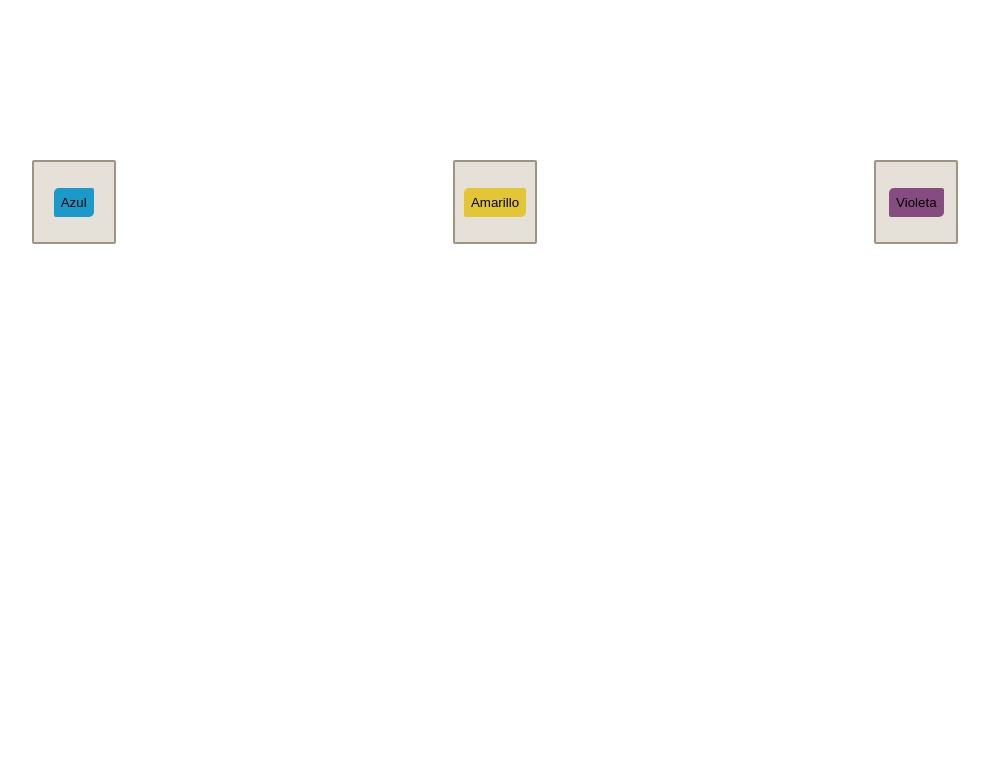
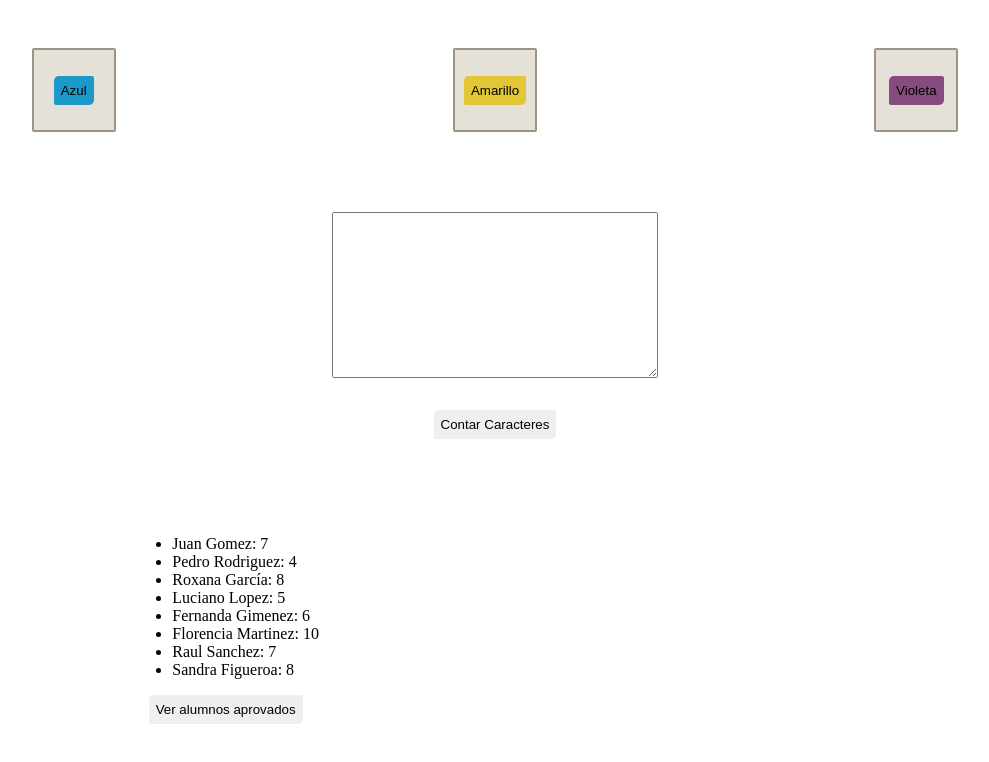
Before and after one commit to pauligarcia8/javascript-excersises, a plain HTML site: page UTN/Unidad 2/index.html in a window 1280 px wide. Shown: the whole page, without its empty margins (145-1134 px from the left). Drawn offline with Linux system fonts and the light colour scheme.

Commit message:
UTN-Course-U2: finish exercises

```diff
--- a/UTN/Unidad 2/exercisesU2.js
+++ b/UTN/Unidad 2/exercisesU2.js
@@ -1,4 +1,83 @@
+// Ejercicio 1:
+// Crear un documento html con 3 cuadrados que, al ser clickeados, cambien el color de fondo del documento. Cada cuadrado debera tener un color distinto.
 
-const changeColor = (color) => {
-    document.body.style.backgroundColor = color;
+
+export const changeColor = (color) => {
+  document.body.style.backgroundColor = color;
+};
+
+window.changeColor = changeColor;
+// Ejercicio 2:
+// Programar un contador de caracteres para un textarea.
+
+export const countCharacters = () => {
+  const valueText = document.getElementById("textarea").value;
+  const message = document.getElementById("message");
+  if (valueText.length === 0) {
+    message.textContent = `El textarea no tiene caracteres`;
+  } else if (valueText.length === 1) {
+    message.textContent = `El textarea tiene ${valueText.length} caracter`;
+  } else {
+    message.textContent = `El textarea tiene ${valueText.length} caracteres`;
+  }
+};
+
+window.countCharacters = countCharacters;
+
+// Ejercicio 3:
+// Dado el siguiente array de alumnos utilizar los métodos de array vistos para generar un array con los alumnos aprobados. Se considera aprobado todo alumno que tenga una nota mayor o igual a 7.
+
+export const alumnos = [
+  {
+    nombre: "Juan Gomez",
+    nota: 7,
+  },
+  {
+    nombre: "Pedro Rodriguez",
+    nota: 4,
+  },
+  {
+    nombre: "Roxana García",
+    nota: 8,
+  },
+  {
+    nombre: "Luciano Lopez",
+    nota: 5,
+  },
+  {
+    nombre: "Fernanda Gimenez",
+    nota: 6,
+  },
+  {
+    nombre: "Florencia Martinez",
+    nota: 10,
+  },
+  {
+    nombre: "Raul Sanchez",
+    nota: 7,
+  },
+  {
+    nombre: "Sandra Figueroa",
+    nota: 8,
+  },
+];
+
+const ul = document.getElementById("students-list");
+for (let i = 0; i < alumnos.length; i++) {
+  let li = document.createElement("li");
+  li.appendChild(
+    document.createTextNode(`${alumnos[i].nombre}: ${alumnos[i].nota}`)
+  );
+  ul.appendChild(li);
 }
+
+const approvedStudents = (alumnos) => {
+  const approved = alumnos.filter((num) => num.nota >= 7);
+  const allNames = approved.map((alumno) => alumno.nombre).join(", ");
+  messageStudents.textContent = `Alumnos: ${allNames}`;
+  console.log(approved);
+};
+
+const button = document.getElementById("students-btn");
+const messageStudents = document.getElementById("students-approved");
+button.onclick = () => approvedStudents(alumnos);
--- a/UTN/Unidad 2/index.html
+++ b/UTN/Unidad 2/index.html
@@ -13,6 +13,18 @@
         <div class="box"><button class="yellow" onclick="changeColor('#D7CE2B')">Amarillo</button></div>
         <div class="box"><button class="violet" onclick="changeColor('#7A3E72')">Violeta</button></div>
     </div>
+    <div class="text-container">
+        <textarea id="textarea" name="textarea"></textarea>
+        <button onclick="countCharacters()">Contar Caracteres</button>
+        <p id="message"></p>
+    </div>
+    <div class="students-container">
+        <div class="students-list">
+            <ul id="students-list"></ul>
+            <button id="students-btn">Ver alumnos aprovados</button>
+        </div>
+        <p id="students-approved"></p>
+    </div>
 </body>
-<script src="exercisesU2.js"></script>
+<script type="module" src="exercisesU2.js"></script>
 </html>
--- a/UTN/Unidad 2/styles.css
+++ b/UTN/Unidad 2/styles.css
@@ -1,8 +1,8 @@
-.box-container {
+.box-container, .students-container {
     display: flex;
     align-items: center;
     justify-content: space-around;
-    margin: 10rem auto;
+    margin: 3rem auto;
 }
 
 .box {
@@ -35,3 +35,20 @@ button {
     border-radius: 5px 2px;
     padding: 7px;
 }
+
+.text-container  {
+    display: flex;
+    align-items: center;
+    flex-direction: column;
+    margin: 3rem auto;
+}
+.students-list {
+    display: flex;
+    align-items: center;
+    flex-direction: column;
+}
+textarea {
+    width: 20rem;
+    height: 10rem;
+    margin: 2rem auto;
+}
```
